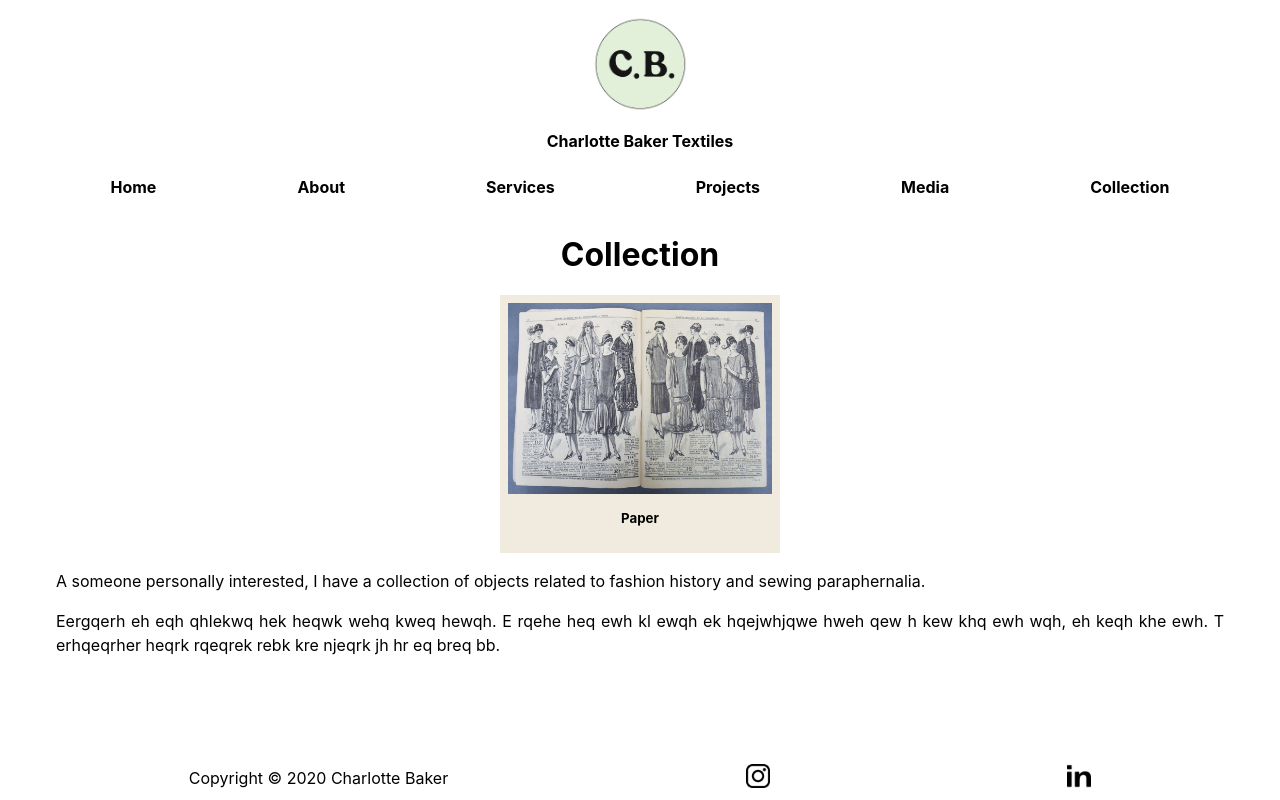
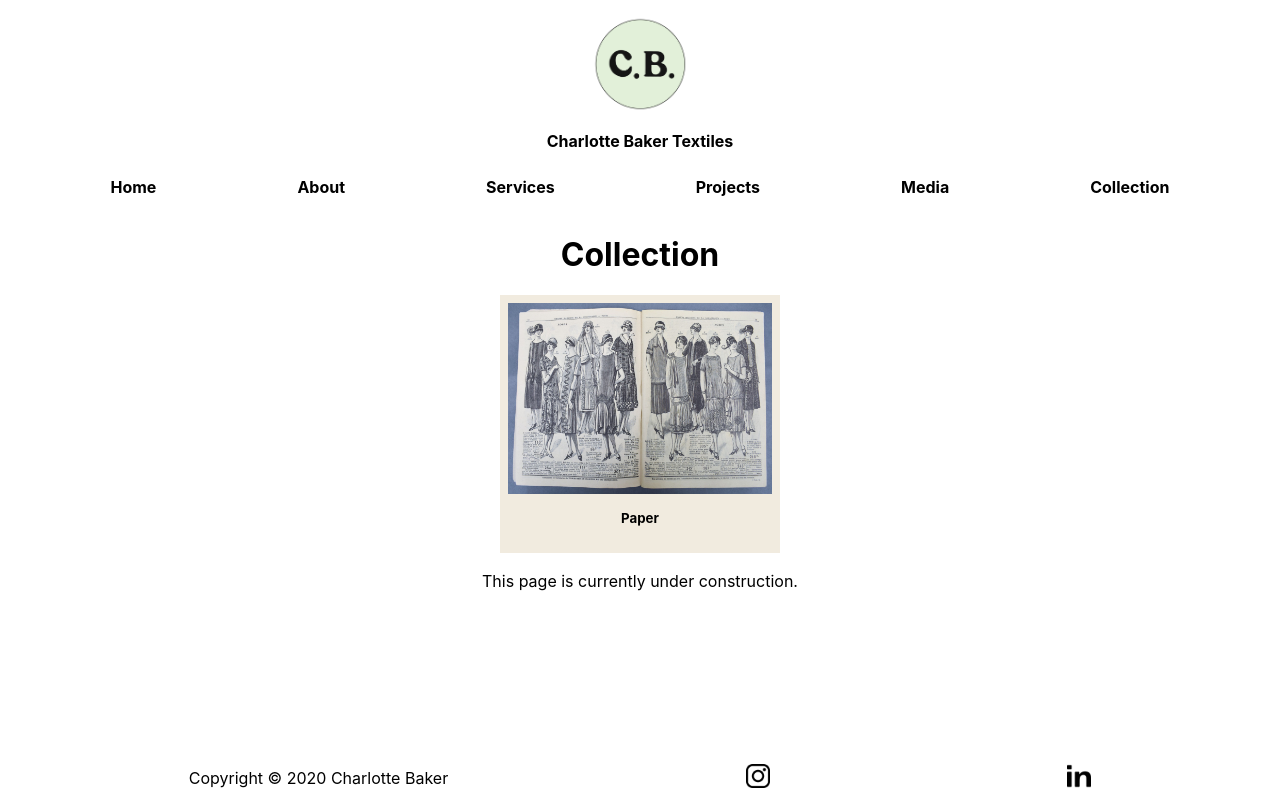
Before and after one commit to robbiethebakerman/charlotte-baker-textiles, a Next.js app: page /collection in a window 1280 px wide. Built offline with nearby package versions, Linux system fonts and the light colour scheme.

Commit message:
Collection page change text and centre it

```diff
--- a/pages/collection.js
+++ b/pages/collection.js
@@ -1,6 +1,7 @@
 import Layout from "../components/layout";
 import CardGrid from "../components/cardGrid";
 import styles from "../styles/Collection.module.css";
+import common from "../styles/Common.module.css";
 
 export default function Collection() {
     const collections = [
@@ -17,17 +18,8 @@ export default function Collection() {
         <Layout>
             <h1>Collection</h1>
             <CardGrid cardData={collections} imageContainerHeight={"218px"} />
-            <div className={styles.textBody}>
-                <p>
-                    A someone personally interested, I have a collection of
-                    objects related to fashion history and sewing paraphernalia.
-                </p>
-                <p>
-                    Eergqerh eh eqh qhlekwq hek heqwk wehq kweq hewqh. E rqehe
-                    heq ewh kl ewqh ek hqejwhjqwe hweh qew h kew khq ewh wqh, eh
-                    keqh khe ewh. T erhqeqrher heqrk rqeqrek rebk kre njeqrk jh
-                    hr eq breq bb.
-                </p>
+            <div className={`${styles.textBody}`}>
+                <p>This page is currently under construction.</p>
             </div>
         </Layout>
     );
--- a/styles/Collection.module.css
+++ b/styles/Collection.module.css
@@ -2,3 +2,6 @@
     composes: textBody from "./Common.module.css";
     padding: 1rem;
 }
+.textBody p {
+    text-align: center;
+}
```
